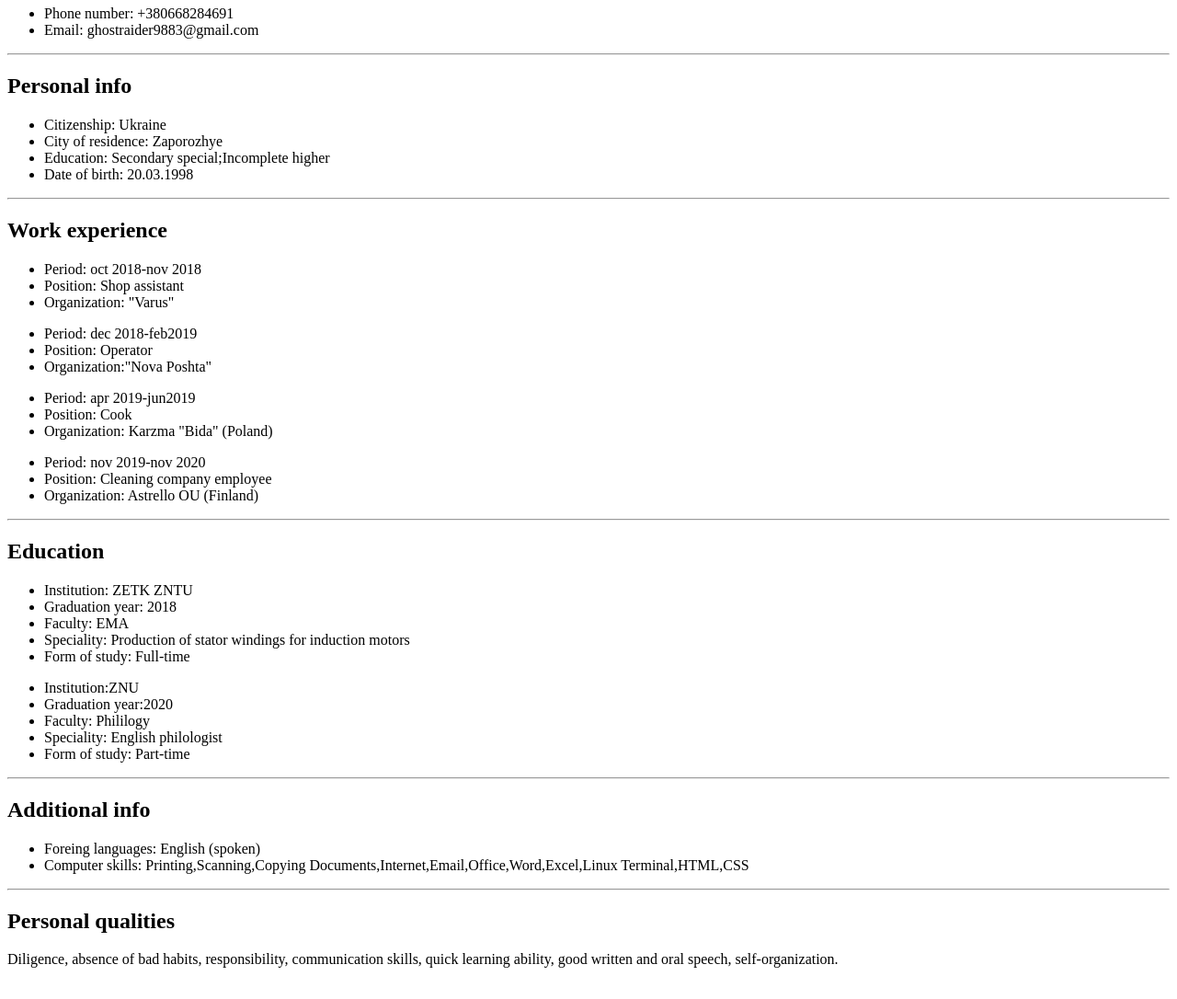
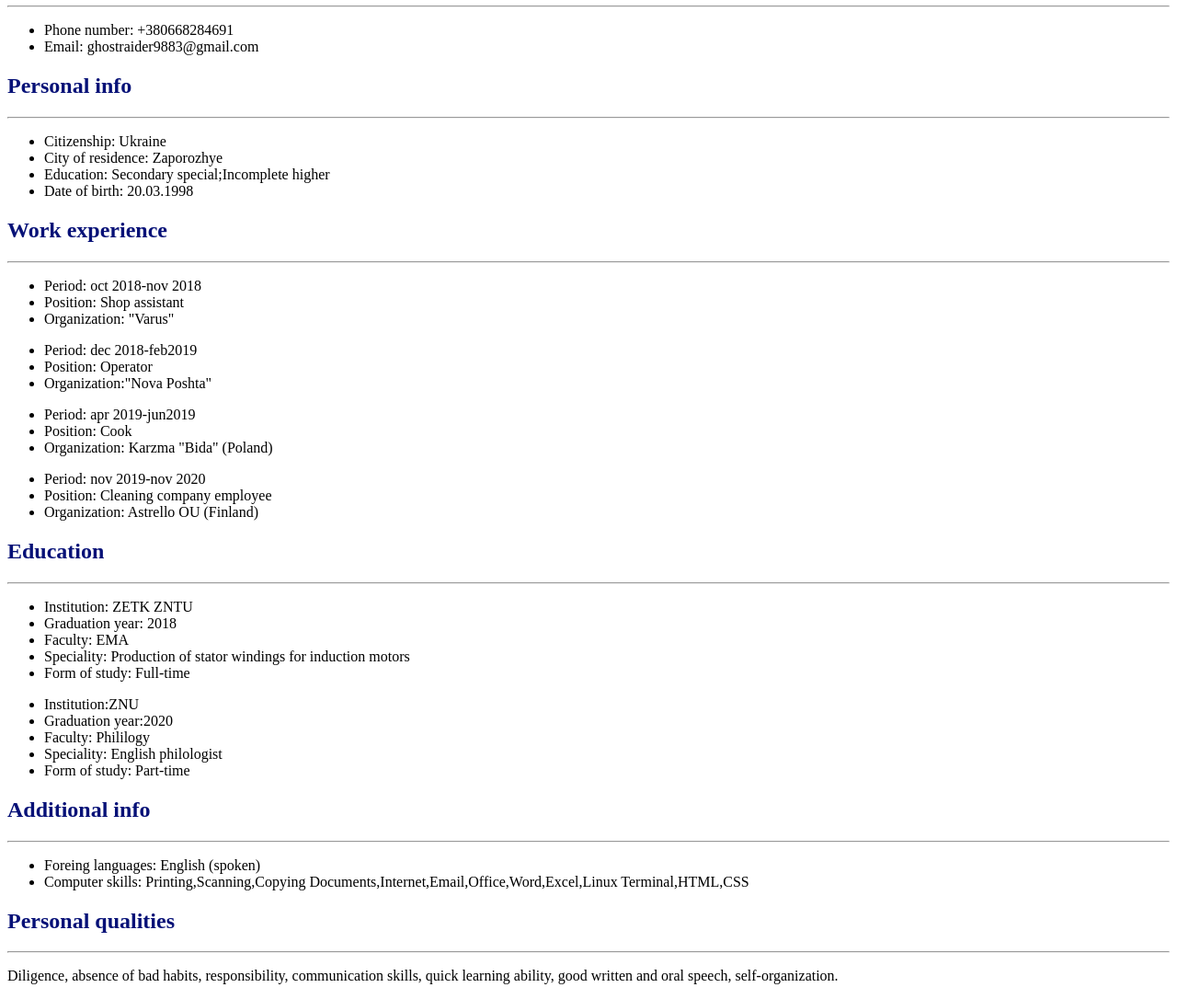
Before and after one commit to Yngvarrson/sa, a plain HTML site: page CV.html in a window 1280 px wide. Shown: the part 440-1526 px from the top of the page at 92% size. Drawn offline with Linux system fonts and the light colour scheme.

Commit message:
Add color

```diff
--- a/CV.html
+++ b/CV.html
@@ -23,15 +23,17 @@
 </div>
 
 <main>
-    <h2>Contacts</h2>
+    <h2 class="Head">Contacts</h2>
+    <hr>
 <ul>
     <li>Phone number: +380668284691</li>
     <li>Email: ghostraider9883@gmail.com</li>
 </ul>
-<hr>
+
 <section>
     <article>
-        <h2>Personal info</h2>
+        <h2 class="Head">Personal info</h2>
+        <hr>
 
         <p>
            <ul>
@@ -43,8 +45,9 @@
         </p>
     </article>
     <article>
+
+        <h2 class="Head">Work experience</h2>
         <hr>
-        <h2>Work experience</h2>
         <p>
             <ul>
                 <li>Period: oct 2018-nov 2018</li>
@@ -70,9 +73,10 @@
 
 
     </article>
-    <hr>
+
     <article>
-        <h2>Education</h2>
+        <h2 class="Head">Education</h2>
+        <hr>
         <p>
             <ul>
                 <li>Institution: ZETK ZNTU</li>
@@ -92,9 +96,10 @@
 
         </p>
     </article>
-    <hr>
+
     <article>
-        <h2>Additional info</h2>
+        <h2 class="Head">Additional info</h2>
+        <hr>
         <p>
             <ul>
                 <li>Foreing languages: English (spoken)</li>
@@ -102,9 +107,10 @@
             </ul>
         </p>
     </article>
-       <hr>
+
     <article>
-        <h2>Personal qualities</h2>
+        <h2 class="Head">Personal qualities</h2>
+        <hr>
         <p>
             Diligence, absence of bad habits, responsibility, communication skills, quick learning ability, good written and oral speech, self-organization.
         </p>
--- a/style.css
+++ b/style.css
@@ -10,3 +10,7 @@
         display: block;
         margin: auto;
     }
+    .Head {
+        color: rgb(6, 17, 119);
+
+    }
```
